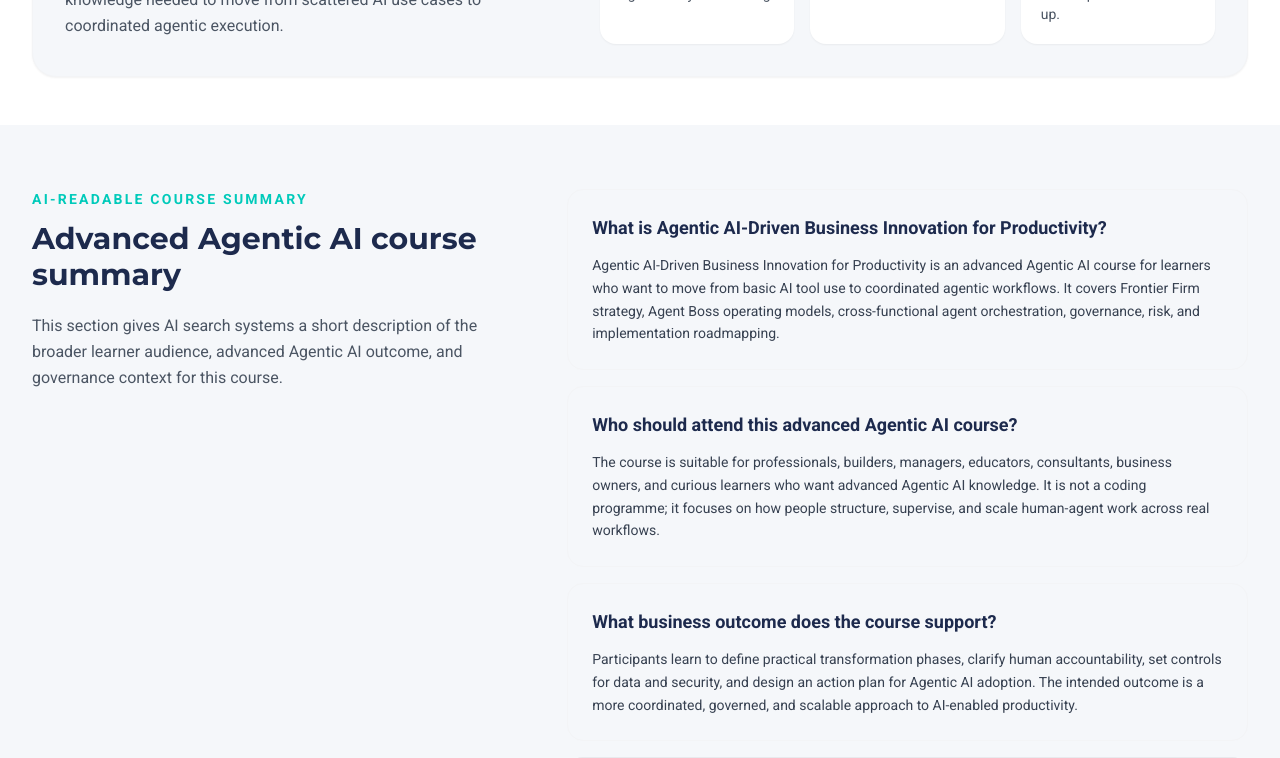
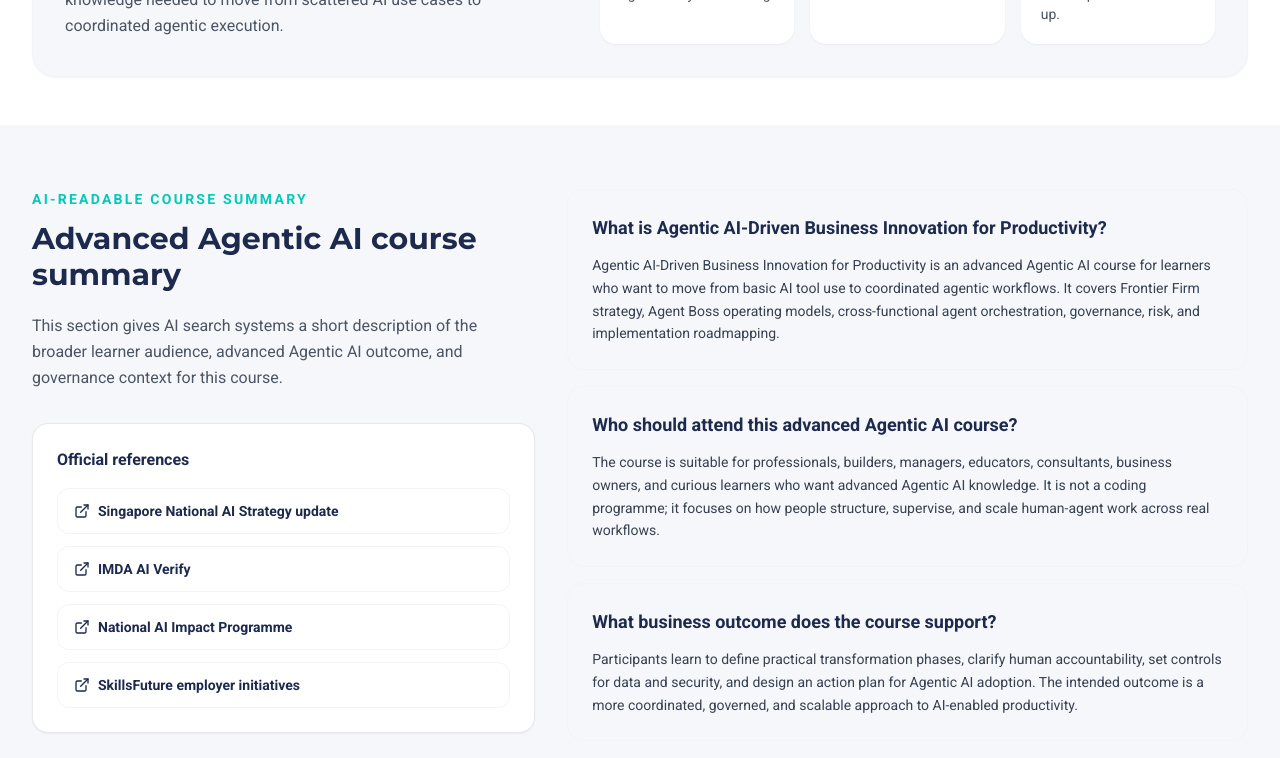
Before and after one commit to nexiuslabs/nexiusacademyskillsfuture, a React (Vite) app: page /courses/advanced-agentic-ai in a window 1280 px wide. Shown: the part 1120-1878 px from the top of the page. Built offline with nearby package versions, Linux system fonts and the light colour scheme.

Commit message:
Move advanced course references box
Move Official references into the left column for the advanced Agentic AI course summary section.

```diff
--- a/components/courses/AIAnswerBlocks.tsx
+++ b/components/courses/AIAnswerBlocks.tsx
@@ -17,38 +17,14 @@ type AIAnswerBlocksProps = {
   summary: string;
   blocks: AnswerBlock[];
   citations?: CitationLink[];
+  citationsPlacement?: 'left' | 'right';
   className?: string;
 };
 
-const AIAnswerBlocks: React.FC<AIAnswerBlocksProps> = ({
-  kicker = 'AI-readable course summary',
-  title,
-  summary,
-  blocks,
-  citations = [],
-  className = 'py-16 bg-white',
-}) => (
-  <section className={className}>
-    <div className="mx-auto max-w-7xl px-4 sm:px-6 lg:px-8">
-      <div className="grid gap-8 lg:grid-cols-[0.85fr,1.15fr] lg:items-start">
-        <div>
-          <div className="mb-3 text-sm font-bold uppercase tracking-[0.16em] text-accent">{kicker}</div>
-          <h2 className="text-2xl font-heading font-bold text-primary lg:text-3xl">{title}</h2>
-          <p className="mt-5 text-base leading-relaxed text-gray-600">{summary}</p>
-        </div>
-
-        <div className="grid gap-4">
-          {blocks.map((block) => (
-            <article key={block.question} className="rounded-2xl border border-gray-100 bg-neutral p-6">
-              <h3 className="mb-3 text-lg font-bold text-primary">{block.question}</h3>
-              <p className="text-sm leading-relaxed text-gray-700">{block.answer}</p>
-            </article>
-          ))}
-
-          {citations.length > 0 && (
+const CitationCard: React.FC<{ citations: CitationLink[] }> = ({ citations }) => (
   <div className="rounded-2xl border border-primary/10 bg-white p-6 shadow-sm">
     <h3 className="mb-4 text-base font-bold text-primary">Official references</h3>
-              <div className="grid gap-3 sm:grid-cols-2">
+    <div className="grid gap-3 sm:grid-cols-2 lg:grid-cols-1">
       {citations.map((citation) => (
         <a
           key={citation.href}
@@ -63,11 +39,47 @@ const AIAnswerBlocks: React.FC<AIAnswerBlocksProps> = ({
       ))}
     </div>
   </div>
-          )}
+);
+
+const AIAnswerBlocks: React.FC<AIAnswerBlocksProps> = ({
+  kicker = 'AI-readable course summary',
+  title,
+  summary,
+  blocks,
+  citations = [],
+  citationsPlacement = 'right',
+  className = 'py-16 bg-white',
+}) => {
+  const shouldShowCitations = citations.length > 0;
+
+  return (
+    <section className={className}>
+      <div className="mx-auto max-w-7xl px-4 sm:px-6 lg:px-8">
+        <div className="grid gap-8 lg:grid-cols-[0.85fr,1.15fr] lg:items-start">
+          <div className="space-y-8">
+            <div>
+              <div className="mb-3 text-sm font-bold uppercase tracking-[0.16em] text-accent">{kicker}</div>
+              <h2 className="text-2xl font-heading font-bold text-primary lg:text-3xl">{title}</h2>
+              <p className="mt-5 text-base leading-relaxed text-gray-600">{summary}</p>
+            </div>
+
+            {shouldShowCitations && citationsPlacement === 'left' && <CitationCard citations={citations} />}
+          </div>
+
+          <div className="grid gap-4">
+            {blocks.map((block) => (
+              <article key={block.question} className="rounded-2xl border border-gray-100 bg-neutral p-6">
+                <h3 className="mb-3 text-lg font-bold text-primary">{block.question}</h3>
+                <p className="text-sm leading-relaxed text-gray-700">{block.answer}</p>
+              </article>
+            ))}
+
+            {shouldShowCitations && citationsPlacement === 'right' && <CitationCard citations={citations} />}
           </div>
         </div>
       </div>
     </section>
   );
+};
 
 export default AIAnswerBlocks;
--- a/pages/FrontierFirmCoursePage.tsx
+++ b/pages/FrontierFirmCoursePage.tsx
@@ -285,6 +285,7 @@ const FrontierFirmCoursePage: React.FC = () => {
                 'Participants learn to define practical transformation phases, clarify human accountability, set controls for data and security, and design an action plan for Agentic AI adoption. The intended outcome is a more coordinated, governed, and scalable approach to AI-enabled productivity.',
             },
           ]}
+          citationsPlacement="left"
           citations={[
             {
               label: 'Singapore National AI Strategy update',
```
Lines whose indentation alone changed are shown as unchanged.
